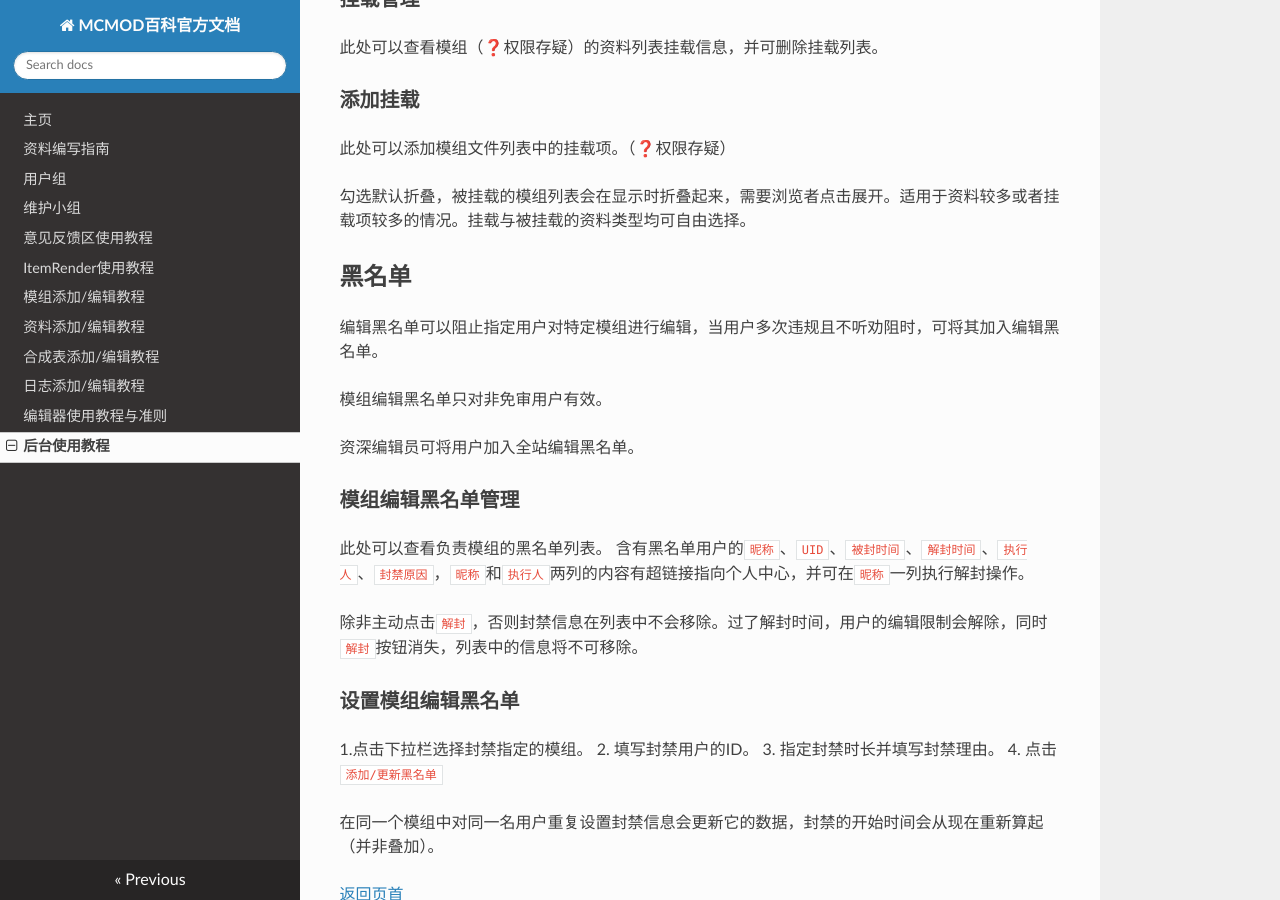
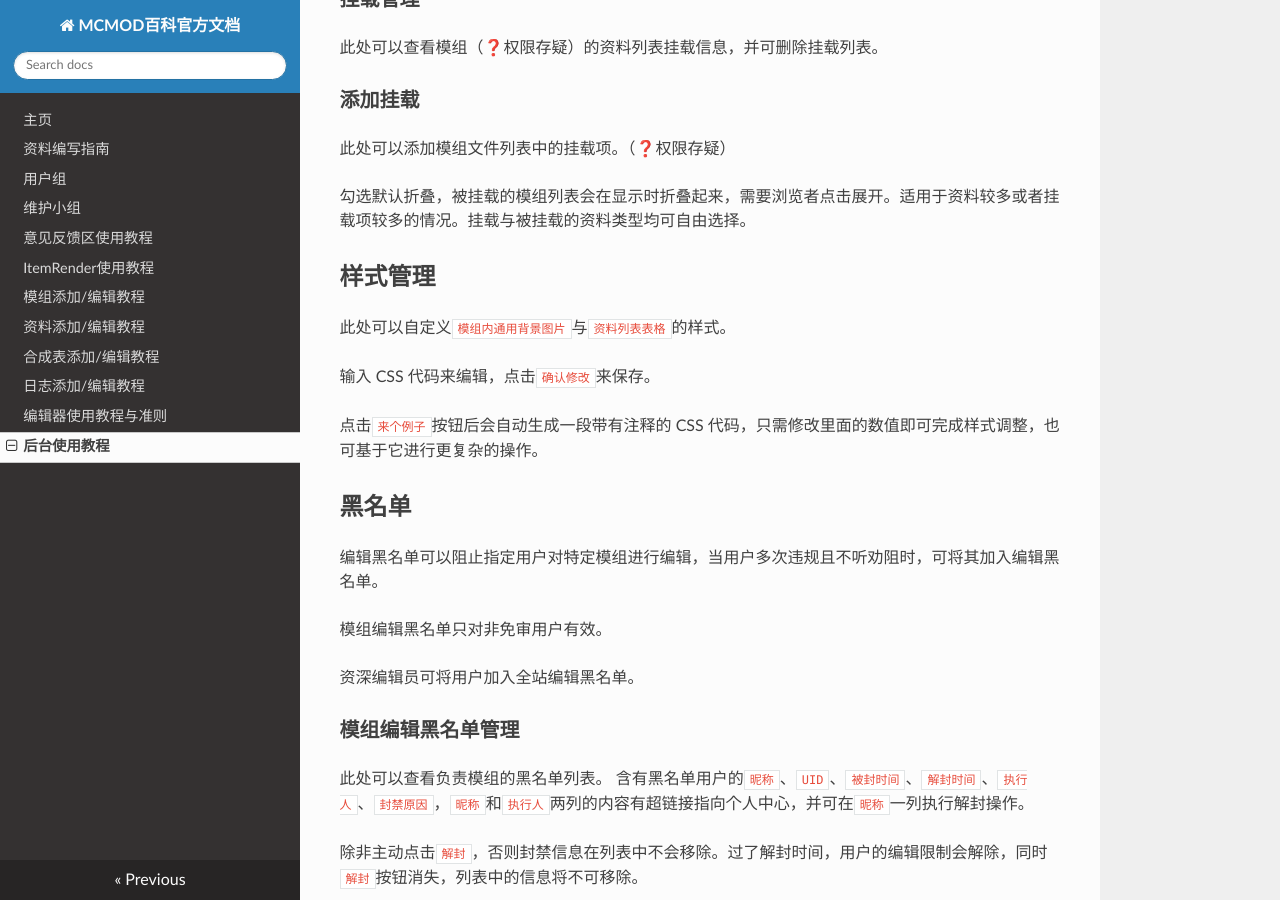
Before and after one commit to Ahrwing/mcmod, an MkDocs documentation site: the page built from docs/admin.md, in a window 1280 px wide and 900 px high, scrolled down 14009 px. Built offline with MkDocs 1.6.1, drawn with Linux system fonts in a browser that asks for light colours; nearby versions of some CDN libraries; old or Windows-style settings are respelled for this version of MkDocs.

Commit message:
更新新增的“样式管理”

```diff
--- a/docs/admin.md
+++ b/docs/admin.md
@@ -293,6 +293,14 @@ MC百科后台内含有许多高级功能，如合并资料、批量修改分类
 
 勾选默认折叠，被挂载的模组列表会在显示时折叠起来，需要浏览者点击展开。适用于资料较多或者挂载项较多的情况。挂载与被挂载的资料类型均可自由选择。
 
+## 样式管理
+
+此处可以自定义`模组内通用背景图片`与`资料列表表格`的样式。
+
+输入 CSS 代码来编辑，点击`确认修改`来保存。
+
+点击`来个例子`按钮后会自动生成一段带有注释的 CSS 代码，只需修改里面的数值即可完成样式调整，也可基于它进行更复杂的操作。
+
 ## 黑名单
 
 编辑黑名单可以阻止指定用户对特定模组进行编辑，当用户多次违规且不听劝阻时，可将其加入编辑黑名单。
```
